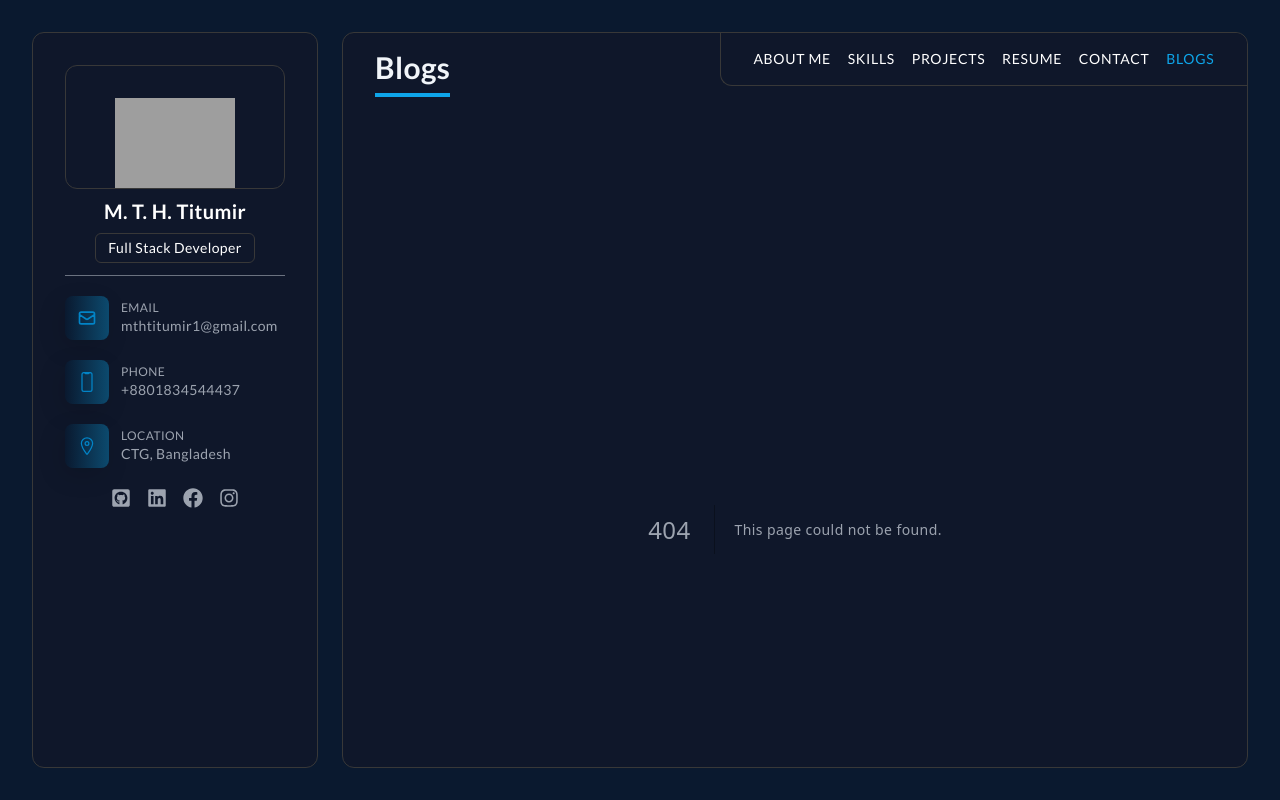
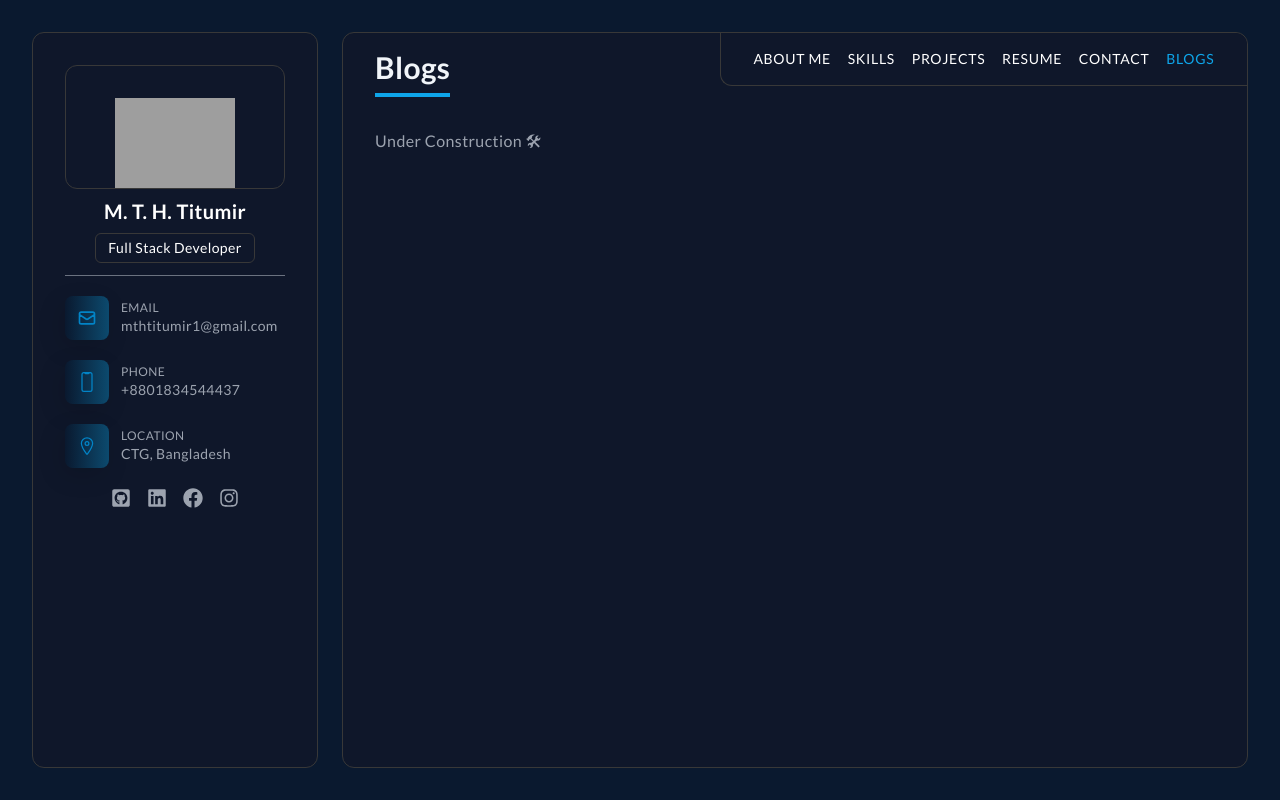
Before and after one commit to mthtitumir/mth-titumir-nextjs, a Next.js app: page /blogs in a window 1280 px wide. Before the commit this address had no page. Built offline with nearby package versions, Linux system fonts and the light colour scheme; grey boxes are pictures that could not be loaded.

Commit message:
blogs page initialized

```diff
--- /dev/null
+++ b/src/app/blogs/page.tsx
@@ -0,0 +1,7 @@
+const BlogsPage = () => {
+  return (
+    <div>Under Construction 🛠</div>
+  )
+}
+
+export default BlogsPage
```
